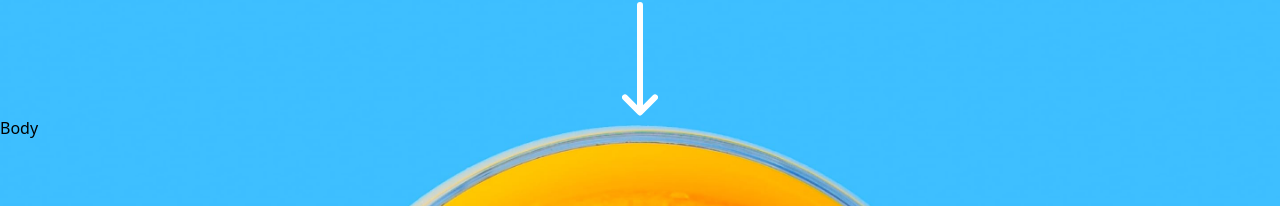
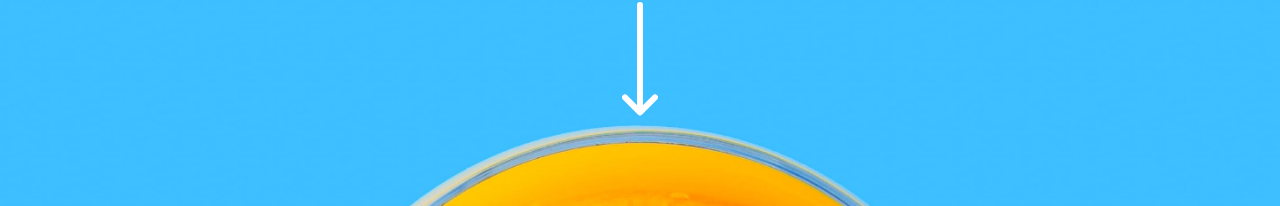
Before and after one commit to Amelss/sunny-side-agency, a React (Create React App) app in the folder sunny-side/: page / in a window 1280 px wide. Shown: the part 241-447 px from the top of the page. Built offline with nearby package versions, Linux system fonts and the light colour scheme.

Commit message:
body updated

```diff
--- a/sunny-side/src/Components/Body.jsx
+++ b/sunny-side/src/Components/Body.jsx
@@ -2,7 +2,7 @@ import React from 'react'
 
 export default function Body() {
   return (
-      <div>Body
+      <div>
           {/* <img src="./images/mobile/image-transform.jpg" alt="" /> */}
     </div>
   )
```
